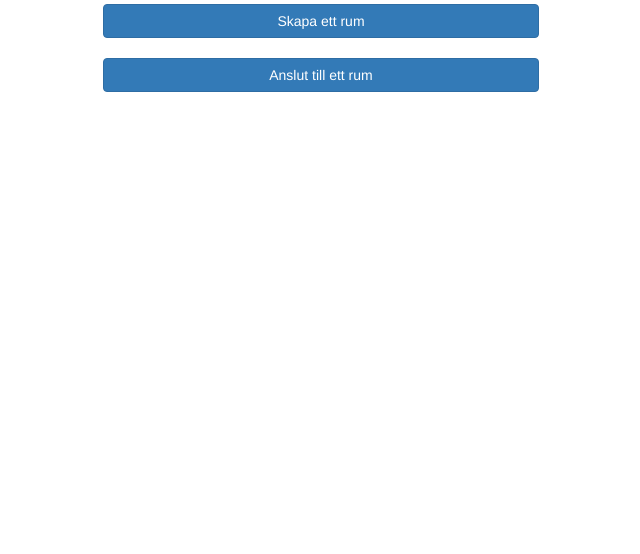
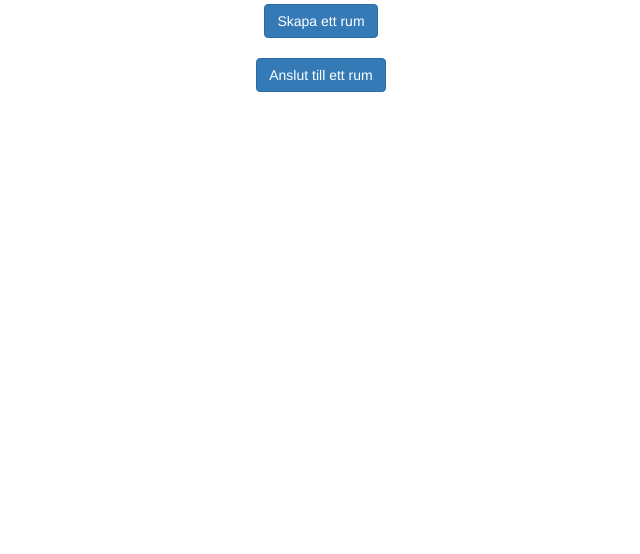
Before and after one commit to simjohansson/klassko, a website: page public/index.html in a window 1280 px wide. Shown: the part 246-800 px from the top of the page, without its empty margins (319-959 px from the left). Drawn offline with nearby package versions, Linux system fonts and the light colour scheme; no server answers.

Commit message:
Added a close button

```diff
--- a/public/client.js
+++ b/public/client.js
@@ -43,9 +43,10 @@ $(function () {
         socket.on('updateList', function (li) {
             debugger;
             $("#list").empty().append(li);
+            $("#list").children().removeClass("noneDisplay");
             Sortable.create(list, {
                 onUpdate: function (/**Event*/evt) {
-                    $("#list").children().removeClass("active")
+                    $("#list").children().removeClass("active");
                     $("li").first().addClass("active");
                     sendListChanged();
                 }
--- a/public/index.html
+++ b/public/index.html
@@ -21,14 +21,14 @@
   </div>
 
   <div id="intro">
-    <div class="buttonGroup noneDisplay" >
+    <div class="buttonGroup noneDisplay col-md-4 col-md-offset-4 text-center" >
       <div class="row">
-        <button id="firstCreateRoomBtn" class="btn btn-primary col-md-4 col-md-offset-4">
+        <button id="firstCreateRoomBtn" class="btn btn-primary">
       Skapa ett rum
     </button>
       </div>
       <div class="row">
-        <button id="firstJoinRoomBtn" class="btn btn-primary col-md-4 col-md-offset-4">
+        <button id="firstJoinRoomBtn" class="btn btn-primary">
       Anslut till ett rum
         </button>
       </div>
--- a/roomModule.js
+++ b/roomModule.js
@@ -7,6 +7,7 @@ module.exports = (function () {
             return room.name === roomName;
         })[0];
     }
+
     function listChanged(roomName, list) {
         var room = getRoom(roomName);
         if (room) {
@@ -33,7 +34,7 @@ module.exports = (function () {
         var room = getRoom(roomName);
         if (room) {
             var isActive = room.list.length == 0 ? 'active' : '';
-            room.list += "<li class='list-group-item " + isActive + "'>" + userName + "</li>"
+            room.list += "<li class='list-group-item " + isActive + "'>" + userName + "<button type='button' class='close' aria-label='Close'><span aria-hidden='true'>&times;</span></button></li>"
             return room.list;
         }
         else {
```
